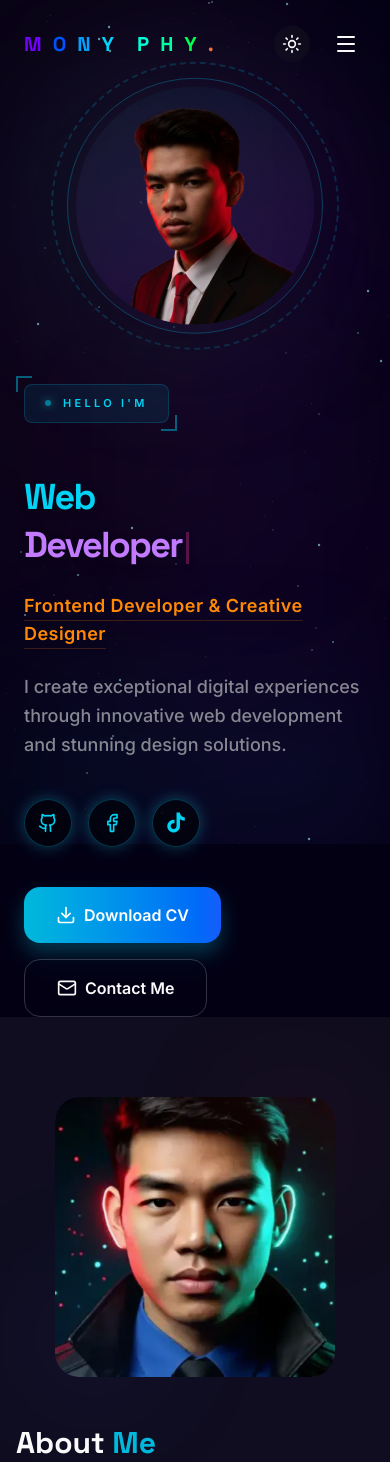
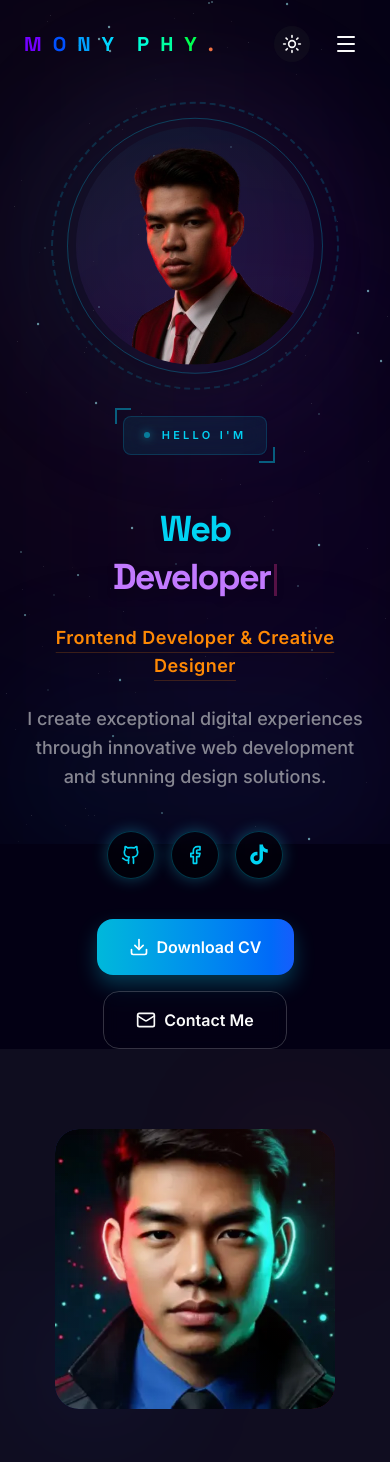
Before and after one commit to monyphy25/Portfolio, a React (Vite) app: page / in a window 390 px wide. Shown: the top 1462 px of the page. Built offline with nearby package versions, Linux system fonts and the light colour scheme.

Commit message:
feat: complete mobile centering for Hero section

```diff
--- a/src/components/Hero.tsx
+++ b/src/components/Hero.tsx
@@ -84,7 +84,7 @@ const Hero = () => {
     >
 
 
-      <div className="max-w-7xl mx-auto w-full grid lg:grid-cols-2 gap-12 items-center relative z-10">
+      <div className="max-w-7xl mx-auto w-full grid grid-cols-1 lg:grid-cols-2 gap-10 lg:gap-12 items-center relative z-10 pt-10 lg:pt-0">
         {/* Left Content */}
         <motion.div
           initial={{ opacity: 0, x: -50 }}
@@ -95,7 +95,7 @@ const Hero = () => {
             damping: 20,
             mass: 1
           }}
-          className="order-2 lg:order-1"
+          className="order-2 lg:order-1 text-center lg:text-left"
         >
           {/* HI I AM Badge */}
           <div className="relative inline-block mb-10 group">
@@ -140,7 +140,7 @@ const Hero = () => {
             I create exceptional digital experiences through innovative web development and stunning design solutions.
           </motion.p>
 
-          <div className="flex flex-col gap-10 items-start">
+          <div className="flex flex-col gap-10 items-center lg:items-start">
             {/* Social Icons */}
             <div className="flex gap-4">
               {[
@@ -160,7 +160,7 @@ const Hero = () => {
             </div>
 
             {/* Buttons */}
-            <div className="flex flex-wrap gap-4">
+            <div className="flex flex-wrap gap-4 justify-center lg:justify-start">
               <motion.a
                 href="#"
                 whileHover={{ scale: 1.05 }}
```
